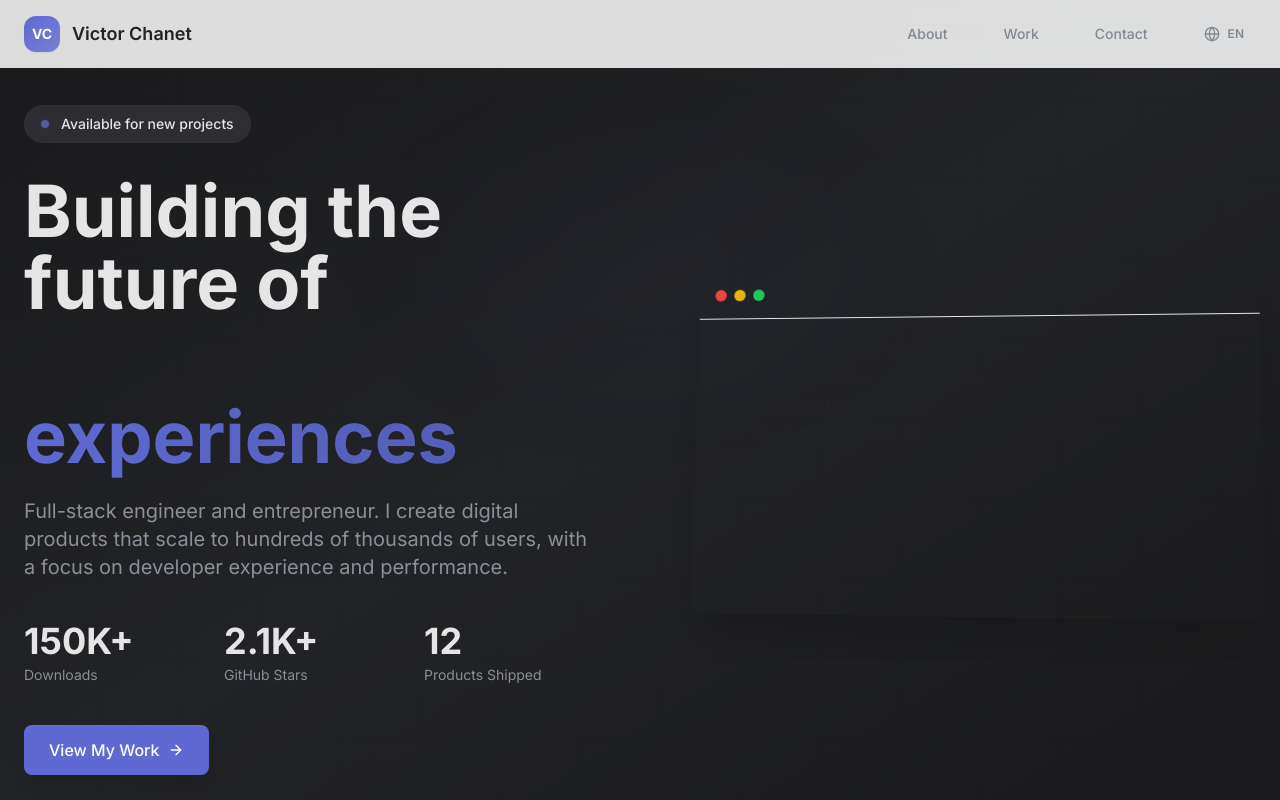
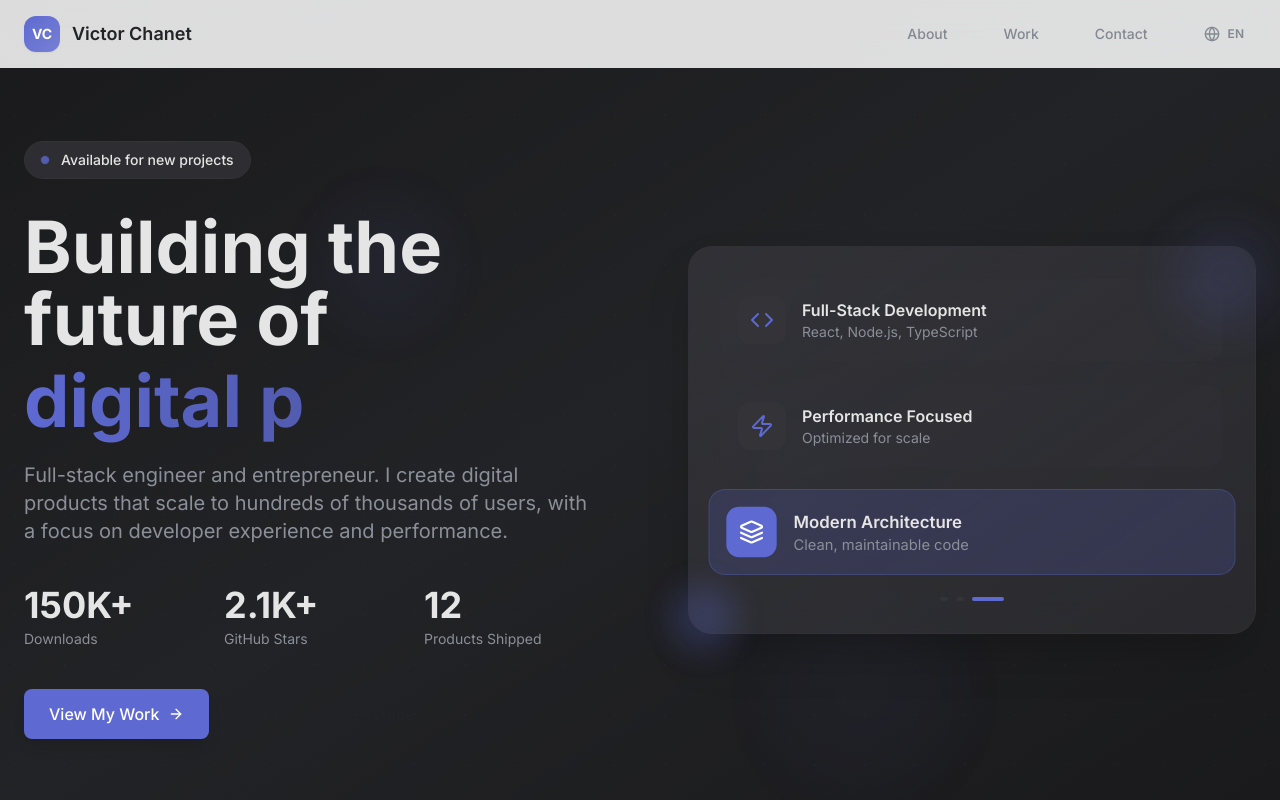
Before and after one commit to Vic92548/portfolio, a React (Vite) app: page / in a window 1280 px wide. Shown: the top 800 px of the page. Built offline with nearby package versions, Linux system fonts and the light colour scheme.

Commit message:
Refactor hero section
Reworked the hero section to remove the terminal and improve the overall appeal.

```diff
--- a/src/components/HeroSection.tsx
+++ b/src/components/HeroSection.tsx
@@ -1,9 +1,8 @@
 
 import { useEffect, useState } from 'react';
-import { ArrowRight, Download, Github, ExternalLink } from 'lucide-react';
+import { ArrowRight, Download, Code, Zap, Layers } from 'lucide-react';
 import TypingAnimation from '@/components/TypingAnimation';
 import CounterAnimation from '@/components/CounterAnimation';
-import InteractiveTerminal from '@/components/InteractiveTerminal';
 
 interface HeroSectionProps {
   language: 'en' | 'fr' | 'es';
@@ -11,6 +10,7 @@ interface HeroSectionProps {
 
 const HeroSection = ({ language }: HeroSectionProps) => {
   const [isVisible, setIsVisible] = useState(false);
+  const [activeCard, setActiveCard] = useState(0);
 
   const translations = {
     en: {
@@ -24,7 +24,12 @@ const HeroSection = ({ language }: HeroSectionProps) => {
         downloads: "Downloads",
         stars: "GitHub Stars",
         products: "Products Shipped"
-      }
+      },
+      features: [
+        { icon: Code, title: "Full-Stack Development", desc: "React, Node.js, TypeScript" },
+        { icon: Zap, title: "Performance Focused", desc: "Optimized for scale" },
+        { icon: Layers, title: "Modern Architecture", desc: "Clean, maintainable code" }
+      ]
     },
     fr: {
       badge: "Disponible pour de nouveaux projets",
@@ -37,7 +42,12 @@ const HeroSection = ({ language }: HeroSectionProps) => {
         downloads: "Téléchargements",
         stars: "Étoiles GitHub",
         products: "Produits livrés"
-      }
+      },
+      features: [
+        { icon: Code, title: "Développement Full-Stack", desc: "React, Node.js, TypeScript" },
+        { icon: Zap, title: "Axé sur les performances", desc: "Optimisé pour l'échelle" },
+        { icon: Layers, title: "Architecture moderne", desc: "Code propre et maintenable" }
+      ]
     },
     es: {
       badge: "Disponible para nuevos proyectos",
@@ -50,7 +60,12 @@ const HeroSection = ({ language }: HeroSectionProps) => {
         downloads: "Descargas",
         stars: "Estrellas GitHub",
         products: "Productos enviados"
-      }
+      },
+      features: [
+        { icon: Code, title: "Desarrollo Full-Stack", desc: "React, Node.js, TypeScript" },
+        { icon: Zap, title: "Enfocado en rendimiento", desc: "Optimizado para escala" },
+        { icon: Layers, title: "Arquitectura moderna", desc: "Código limpio y mantenible" }
+      ]
     }
   };
 
@@ -60,38 +75,40 @@ const HeroSection = ({ language }: HeroSectionProps) => {
     setIsVisible(true);
   }, []);
 
+  useEffect(() => {
+    const interval = setInterval(() => {
+      setActiveCard((prev) => (prev + 1) % t.features.length);
+    }, 3000);
+    return () => clearInterval(interval);
+  }, [t.features.length]);
+
   const scrollToWork = () => {
     document.getElementById('work')?.scrollIntoView({ behavior: 'smooth' });
   };
 
   const handleDownloadResume = () => {
-    // This will be handled by our ResumeGenerator component
     const event = new CustomEvent('downloadResume', { detail: { language } });
     window.dispatchEvent(event);
   };
 
   return (
     <section id="hero" className="relative min-h-screen flex items-center overflow-hidden bg-gradient-to-br from-darker-gray via-nordic-gray to-darker-gray">
-      {/* Animated Background - Darker Linear style */}
-      <div className="absolute inset-0 opacity-30 pointer-events-none">
+      {/* Enhanced Background with moving particles */}
+      <div className="absolute inset-0 opacity-40 pointer-events-none">
         <div
           className="absolute inset-0"
           style={{
             backgroundImage: `
-              linear-gradient(rgba(94, 106, 210, 0.05) 1px, transparent 1px),
-              linear-gradient(90deg, rgba(94, 106, 210, 0.05) 1px, transparent 1px)
+              radial-gradient(circle at 1px 1px, rgba(94, 106, 210, 0.15) 1px, transparent 0)
             `,
-            backgroundSize: '80px 80px',
-            animation: 'grid-move 25s linear infinite'
+            backgroundSize: '50px 50px',
+            animation: 'grid-move 30s linear infinite'
           }}
         />
-        <div
-          className="absolute top-1/3 left-1/2 w-[600px] h-[400px] -translate-x-1/2 -translate-y-1/2 rounded-full"
-          style={{
-            background: 'radial-gradient(ellipse at center, rgba(94, 106, 210, 0.15) 0%, transparent 70%)',
-            animation: 'glow-pulse 6s ease-in-out infinite alternate'
-          }}
-        />
+        {/* Floating orbs */}
+        <div className="absolute top-1/4 left-1/4 w-32 h-32 bg-magic-blue/20 rounded-full blur-xl animate-pulse" />
+        <div className="absolute top-3/4 right-1/4 w-48 h-48 bg-magic-blue/10 rounded-full blur-2xl animate-pulse delay-1000" />
+        <div className="absolute top-1/2 right-1/3 w-24 h-24 bg-magic-blue/30 rounded-full blur-lg animate-pulse delay-2000" />
       </div>
 
       <div className="relative container mx-auto px-6 pt-20">
@@ -174,12 +191,57 @@ const HeroSection = ({ language }: HeroSectionProps) => {
             </div>
           </div>
 
-          {/* Interactive Visual */}
+          {/* Interactive Visual - Feature Cards */}
           <div
             className={`animate-fade-left delay-600 ${isVisible ? 'opacity-100 translate-x-0' : 'opacity-0 translate-x-8'}`}
             style={{ transition: 'all 0.6s ease-out 0.6s' }}
           >
-            <InteractiveTerminal />
+            <div className="relative">
+              {/* Main showcase card */}
+              <div className="bg-gradient-to-br from-border-dark/90 to-border-dark/60 backdrop-blur-lg rounded-3xl p-8 border border-border-dark/50 shadow-2xl">
+                <div className="space-y-6">
+                  {t.features.map((feature, index) => {
+                    const Icon = feature.icon;
+                    return (
+                      <div
+                        key={index}
+                        className={`flex items-center gap-4 p-4 rounded-2xl transition-all duration-500 ${
+                          activeCard === index
+                            ? 'bg-magic-blue/20 border border-magic-blue/30 scale-105'
+                            : 'bg-border-dark/30 border border-transparent hover:bg-border-dark/50'
+                        }`}
+                      >
+                        <div className={`w-12 h-12 rounded-xl flex items-center justify-center transition-all duration-300 ${
+                          activeCard === index ? 'bg-magic-blue text-white' : 'bg-border-dark text-magic-blue'
+                        }`}>
+                          <Icon className="w-6 h-6" />
+                        </div>
+                        <div>
+                          <div className="font-semibold text-dark-text">{feature.title}</div>
+                          <div className="text-sm text-light-gray">{feature.desc}</div>
+                        </div>
+                      </div>
+                    );
+                  })}
+                </div>
+
+                {/* Progress indicator */}
+                <div className="flex gap-2 mt-6 justify-center">
+                  {t.features.map((_, index) => (
+                    <div
+                      key={index}
+                      className={`h-1 rounded-full transition-all duration-300 ${
+                        activeCard === index ? 'w-8 bg-magic-blue' : 'w-2 bg-border-dark'
+                      }`}
+                    />
+                  ))}
+                </div>
+              </div>
+
+              {/* Floating elements */}
+              <div className="absolute -top-4 -right-4 w-24 h-24 bg-magic-blue/20 rounded-full blur-xl animate-pulse" />
+              <div className="absolute -bottom-4 -left-4 w-16 h-16 bg-magic-blue/30 rounded-full blur-lg animate-pulse delay-1000" />
+            </div>
           </div>
         </div>
       </div>
```
